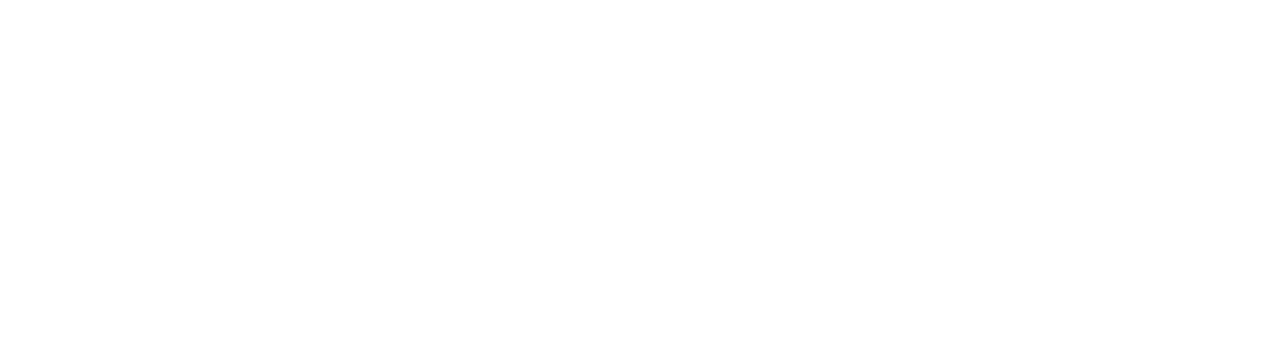
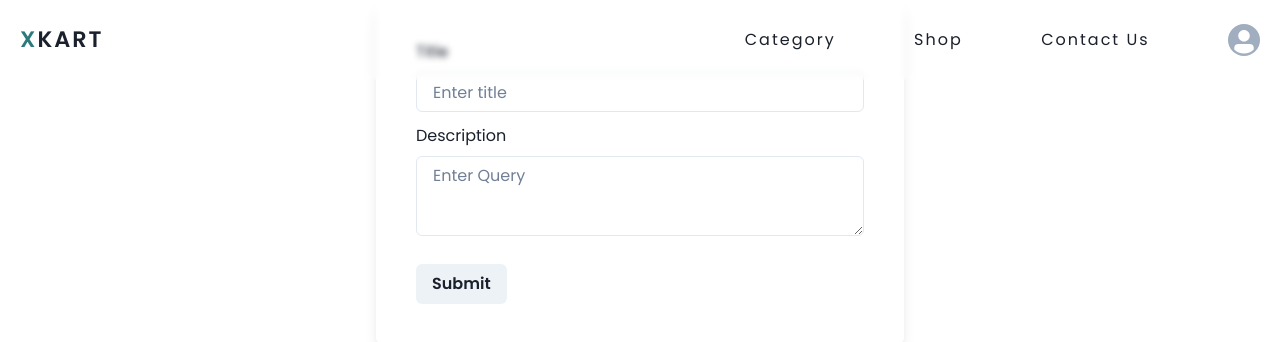
Before and after one commit to kevkanae/E-Commerce, a React (Vite) app: page /contact in a window 1280 px wide. Before the commit this address had no page. Shown: the top 342 px of the page. Built offline with nearby package versions, Linux system fonts and the light colour scheme.

Commit message:
Added contact page

```diff
--- a/package.json
+++ b/package.json
@@ -17,6 +17,7 @@
     "framer-motion": "^7.1.0",
     "react": "^18.2.0",
     "react-dom": "^18.2.0",
+    "react-hook-form": "^7.34.1",
     "react-icons": "^4.4.0",
     "react-router-dom": "^6.3.0"
   },
--- a/src/Router.tsx
+++ b/src/Router.tsx
@@ -1,5 +1,5 @@
+import { BrowserRouter, Routes, Route } from "react-router-dom";
 import { lazy, Suspense } from "react";
-import { BrowserRouter, Routes, Route } from "react-router-dom";
 import Layout from "./layout/Layout";
 import Loader from "./layout/Loader";
 import Home from "./pages/Home";
@@ -8,6 +8,7 @@
 const Feed = lazy(() => import("./pages/Feed"));
 const Login = lazy(() => import("./pages/Login"));
 const Signup = lazy(() => import("./pages/Signup"));
+const Contact = lazy(() => import("./pages/Contact"));
 
 function Router() {
   return (
@@ -17,9 +18,10 @@
           <Route element={<Layout />}>
             <Route path="/" element={<Home />} />
             <Route path="/feed" element={<Feed />} />
+            <Route path="/contact" element={<Contact />} />
           </Route>
+          <Route path="/signup" element={<Signup />} />
           <Route path="/login" element={<Login />} />
-          <Route path="/signup" element={<Signup />} />
         </Routes>
       </Suspense>
     </BrowserRouter>
--- /dev/null
+++ b/src/interfaces/Contact/IContactInputTypes.ts
@@ -0,0 +1,4 @@
+export type IContactInputTypes = {
+  title: string;
+  description: string;
+};
--- /dev/null
+++ b/src/pages/Contact.tsx
@@ -0,0 +1,74 @@
+import { useForm, SubmitHandler } from "react-hook-form";
+import {
+  Flex,
+  FormErrorMessage,
+  FormLabel,
+  FormControl,
+  Input,
+  Button,
+  Textarea,
+} from "@chakra-ui/react";
+import { IContactInputTypes } from "../interfaces/Contact/IContactInputTypes";
+
+const Contact = () => {
+  const {
+    register,
+    handleSubmit,
+    formState: { errors, isSubmitting },
+  } = useForm<IContactInputTypes>();
+
+  const onSubmit: SubmitHandler<IContactInputTypes> = (
+    data: IContactInputTypes
+  ) => console.log(data);
+
+  return (
+    <Flex w="full" h="full" align="center" justify="center">
+      <Flex
+        p={10}
+        direction={"column"}
+        align="center"
+        bg="white"
+        boxShadow={"lg"}
+        borderRadius="md"
+      >
+        <form onSubmit={handleSubmit(onSubmit)}>
+          <FormControl isInvalid={!!errors.title}>
+            <FormLabel htmlFor="title">Title</FormLabel>
+            <Input
+              w="35vw"
+              id="title"
+              placeholder="Enter title"
+              {...register("title", {
+                required: "This is required",
+                minLength: { value: 4, message: "Minimum length should be 4" },
+              })}
+            />
+            <FormErrorMessage>
+              {errors.title && errors.title.message}
+            </FormErrorMessage>
+          </FormControl>
+          <FormControl isInvalid={!!errors.description} mt={3}>
+            <FormLabel htmlFor="title">Description</FormLabel>
+            <Textarea
+              w="35vw"
+              id="description"
+              placeholder="Enter Query"
+              {...register("description", {
+                required: "This is required",
+                minLength: { value: 7, message: "Minimum length should be 7" },
+              })}
+            />
+            <FormErrorMessage>
+              {errors.description && errors.description.message}
+            </FormErrorMessage>
+          </FormControl>
+          <Button mt={7} isLoading={isSubmitting} type="submit">
+            Submit
+          </Button>
+        </form>
+      </Flex>
+    </Flex>
+  );
+};
+
+export default Contact;
```
Also changed, not shown: 1 other file (tests, documents, lock files or other folders).
